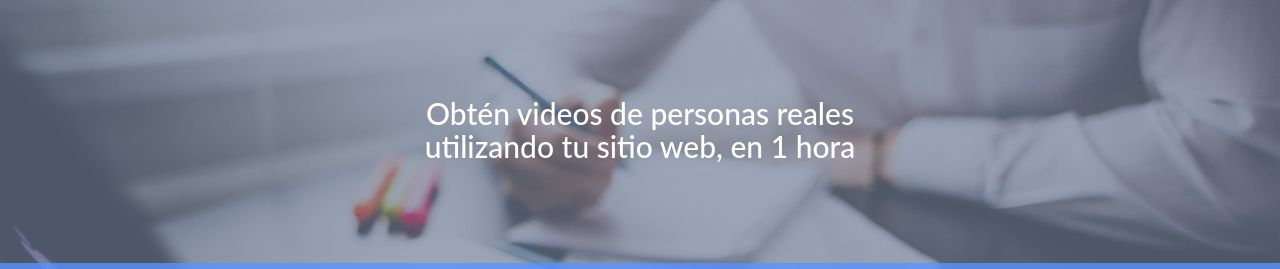
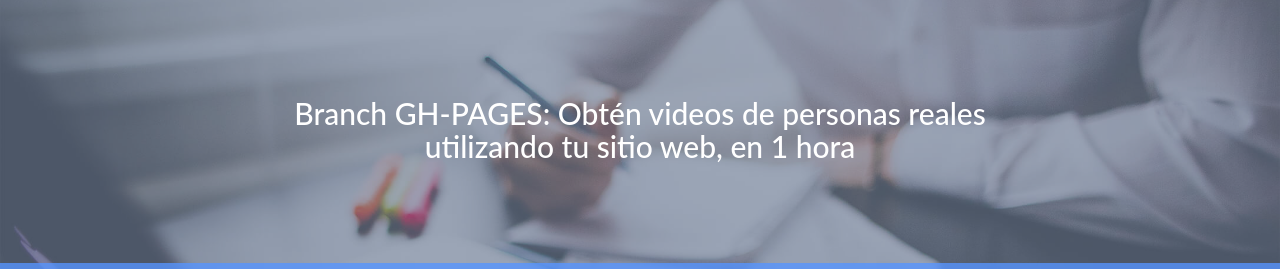
Before and after one commit to GersonM/user-testing-360, a plain HTML site: page index.html in a window 1280 px wide. Shown: the part 73-342 px from the top of the page. Drawn offline with Linux system fonts and the light colour scheme; files whose address does not match are found by name.

Commit message:
Modificación de index

```diff
--- a/index.html
+++ b/index.html
@@ -48,7 +48,7 @@
 				</nav>
 
 				<div class="frase">
-					<h2>Obtén videos de personas reales <br> utilizando tu sitio web, en 1 hora</h2>
+					<h2>Branch GH-PAGES: Obtén videos de personas reales <br> utilizando tu sitio web, en 1 hora</h2>
 				</div>
 
 			</div>
```
